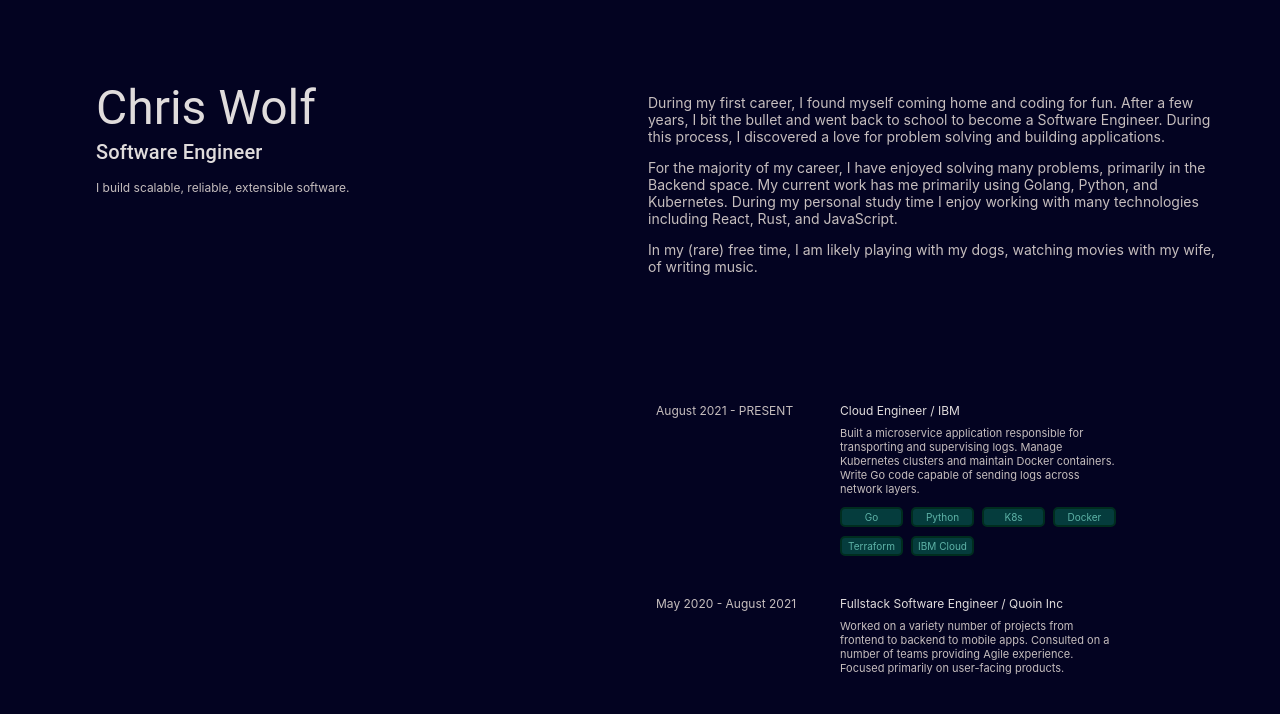
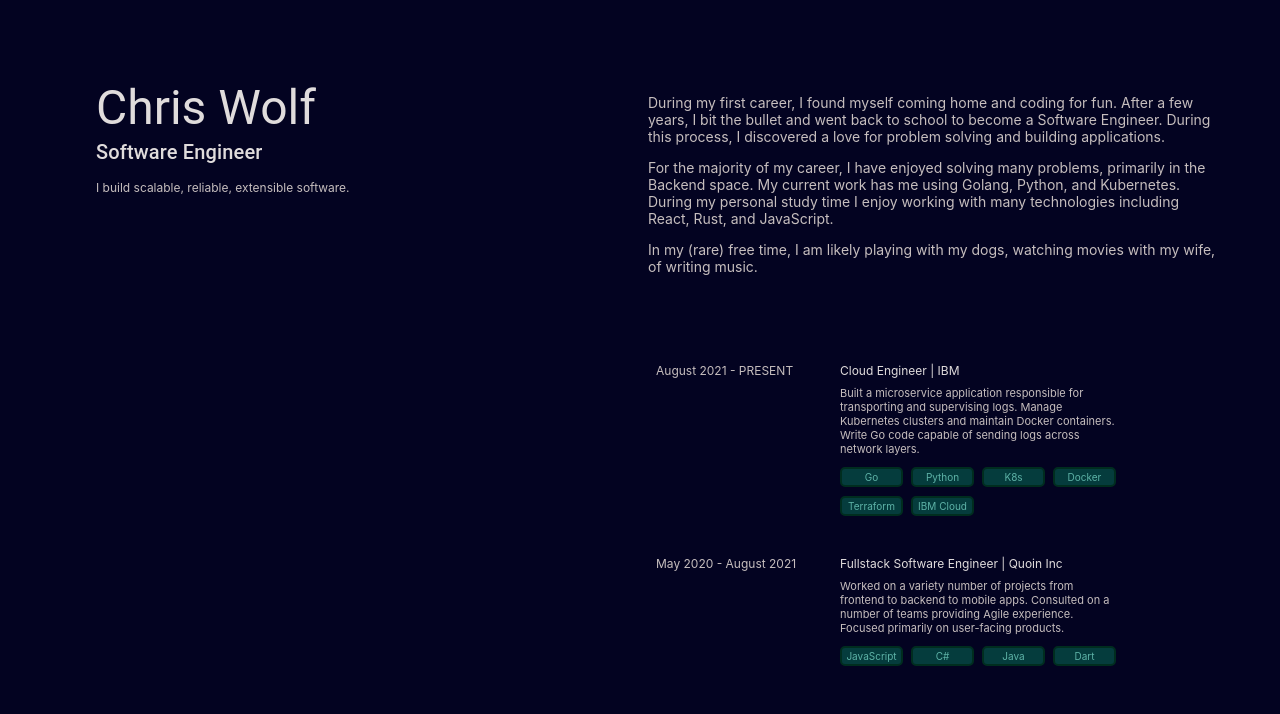
Before and after one commit to chriswolfdesign/personal-website, a React (Create React App) app: page / in a window 1280 px wide. Shown: the top 714 px of the page. Built offline with nearby package versions, Linux system fonts and the light colour scheme.

Commit message:
Minor cosmetic fixes

```diff
--- a/src/pages/main/components/AboutPane.jsx
+++ b/src/pages/main/components/AboutPane.jsx
@@ -14,7 +14,7 @@ function AboutPane() {
       </p>
       <p>
         For the majority of my career, I have enjoyed solving many problems, primarily in the Backend space.  My current
-        work has me primarily using Golang, Python, and Kubernetes.  During my personal study time I enjoy working with many
+        work has me using Golang, Python, and Kubernetes.  During my personal study time I enjoy working with many
         technologies including React, Rust, and JavaScript.
       </p>
       <p>
--- a/src/pages/main/components/ExperiencePane.jsx
+++ b/src/pages/main/components/ExperiencePane.jsx
@@ -3,7 +3,7 @@ import experienceData from "../../../data/ExperienceData.json";
 import ExperiencePanel from "./ExperiencePanel";
 
 const boxStyle = {
-  marginTop: 15
+  marginTop: 10
 }
 
 function ExperiencePane() {
--- a/src/pages/main/components/ExperiencePanel.jsx
+++ b/src/pages/main/components/ExperiencePanel.jsx
@@ -50,7 +50,7 @@ function ExperiencePanel(props) {
         <Box sx={dateStyle}>{props.data.time}</Box>
       </Grid>
       <Grid item xs={6}>
-        <Box sx={hover? hoverTitleStyle : titleStyle}>{props.data.title} / {props.data.company}</Box>
+        <Box sx={hover? hoverTitleStyle : titleStyle}>{props.data.title} | {props.data.company}</Box>
         <Box sx={summaryStyle}>{props.data.summary}</Box>
         <Box><TechnologyList technologies={props.data.technologies}/></Box>
       </Grid>
```
